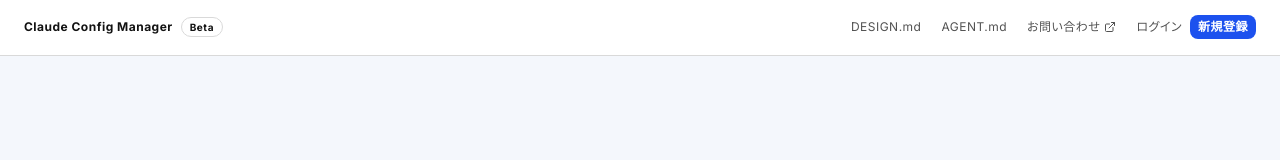
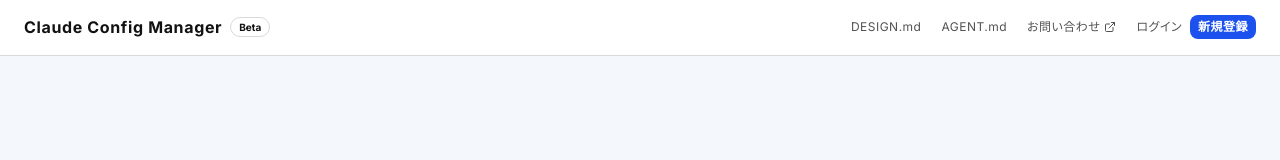
Before and after one commit to shu-ship555/claudemd-hub, a Next.js app: page / in a window 1280 px wide. Shown: the top 160 px of the page. Built offline with nearby package versions, Linux system fonts and the light colour scheme; no server answers.

Commit message:
style: title

```diff
--- a/components/dashboard-header.tsx
+++ b/components/dashboard-header.tsx
@@ -20,8 +20,8 @@ export function DashboardHeader({ title, subtitle }: DashboardHeaderProps) {
     <header className="sticky top-0 z-50 h-14 bg-card/95 backdrop-blur-xl backdrop-saturate-150 border-b border-border">
       <div className="max-w-7xl mx-auto px-6 h-full pb-px flex justify-between items-center">
         <div>
-          <h1 className="flex items-center gap-2 text-sm font-bold leading-[120%] tracking-[0.04em]">
-            <NavLink href="/" className="font-bold text-foreground">{title}</NavLink>
+          <h1 className="flex items-center gap-2">
+            <NavLink href="/" className="font-bold text-foreground hover:text-muted-foreground text-base">{title}</NavLink>
             <Badge variant="outline">Beta</Badge>
           </h1>
           {subtitle && (
```
